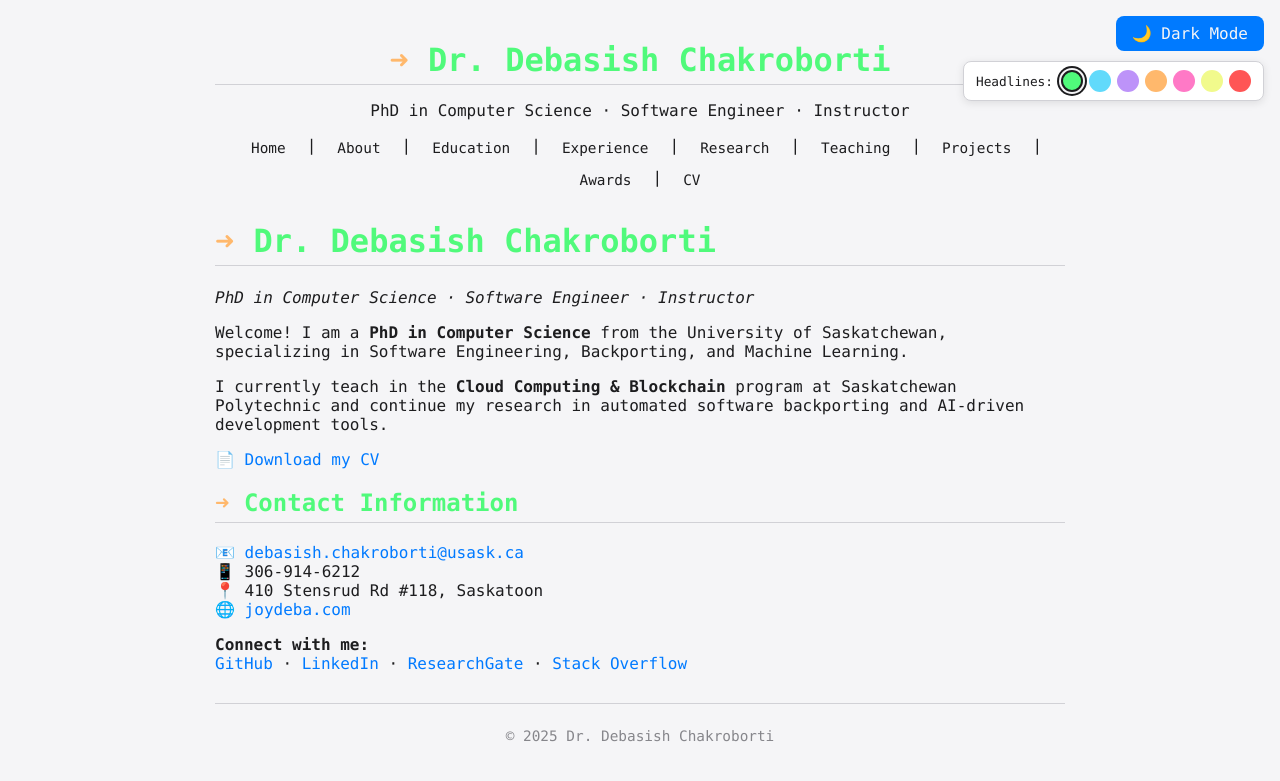
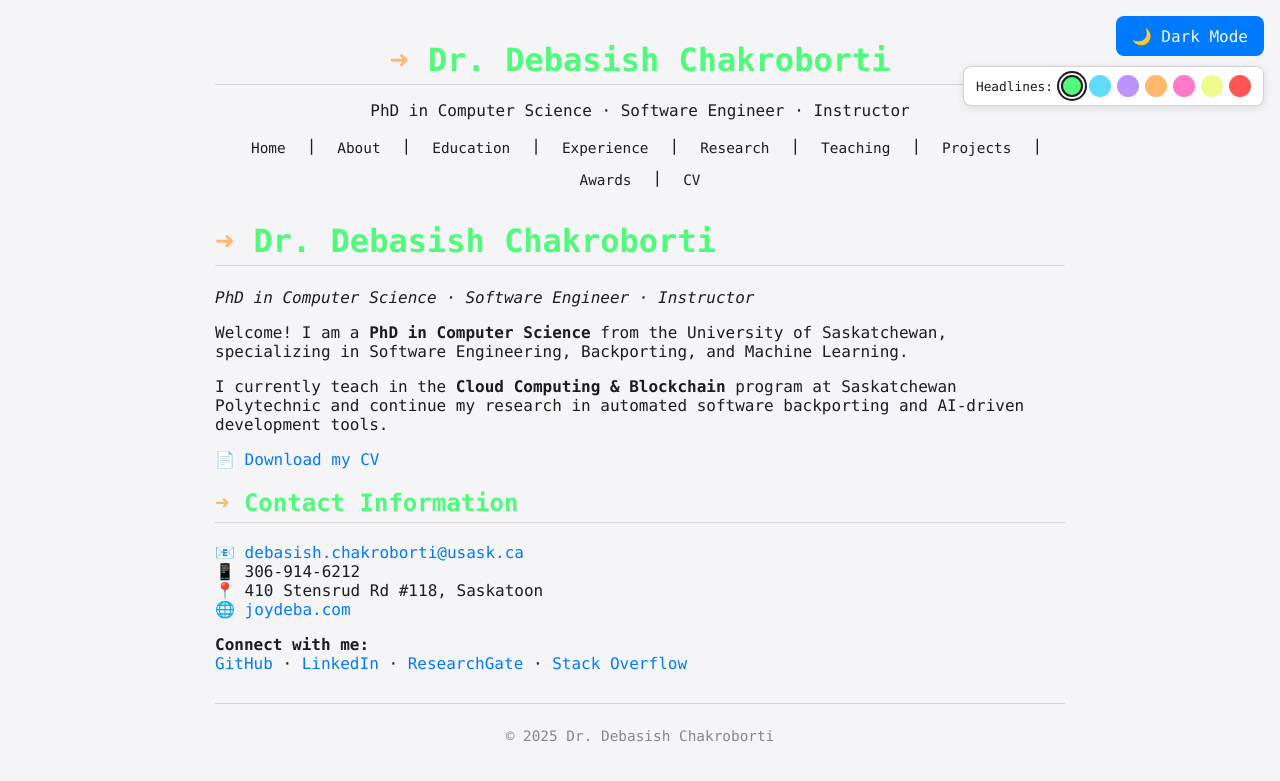
Before and after one commit to joydeba/joydeba.github.io, a Jekyll site: the page built from index.md, in a window 1280 px wide. Shown: the top 781 px of the page. Built offline with Jekyll 4.4.1, drawn with Linux system fonts in a browser that asks for light colours.

Commit message:
Refine button styles and interactions for theme toggle and color picker. Enhance hover and active states with improved transitions, dimensions, and alignment for better user experience.

```diff
--- a/assets/style.css
+++ b/assets/style.css
@@ -76,11 +76,26 @@
   cursor: pointer;
   font-size: 1em;
   font-family: "SF Mono", "Menlo", "Consolas", monospace;
-  transition: background 0.3s;
+  transition: all 0.3s ease;
+  min-width: 140px;
+  text-align: center;
+  white-space: nowrap;
+  display: flex;
+  align-items: center;
+  justify-content: center;
+  height: 40px;
+  box-sizing: border-box;
 }
 
 button#theme-toggle:hover {
   background: var(--hover-accent);
+  transform: translateY(-1px);
+  box-shadow: 0 4px 12px rgba(0, 0, 0, 0.15);
+}
+
+button#theme-toggle:active {
+  transform: translateY(0);
+  box-shadow: 0 2px 6px rgba(0, 0, 0, 0.1);
 }
 
 #color-picker {
@@ -94,10 +109,22 @@
   box-shadow: 0 2px 8px rgba(0, 0, 0, 0.1);
   font-family: "SF Mono", "Menlo", "Consolas", monospace;
   font-size: 0.8em;
+  transition: all 0.3s ease;
+  height: 40px;
+  box-sizing: border-box;
+}
+
+#color-picker:hover {
+  box-shadow: 0 4px 12px rgba(0, 0, 0, 0.15);
+  transform: translateY(-1px);
 }
 
 [data-theme="dark"] #color-picker {
   box-shadow: 0 2px 8px rgba(0, 0, 0, 0.3);
+}
+
+[data-theme="dark"] #color-picker:hover {
+  box-shadow: 0 4px 12px rgba(0, 0, 0, 0.4);
 }
 
 .picker-label {
@@ -142,9 +169,17 @@
     gap: 8px;
   }
 
+  button#theme-toggle {
+    min-width: 120px;
+    height: 36px;
+    font-size: 0.9em;
+    padding: 0.4em 0.8em;
+  }
+
   #color-picker {
     padding: 6px 8px;
     font-size: 0.7em;
+    height: 36px;
   }
 
   .color-dot {
```
